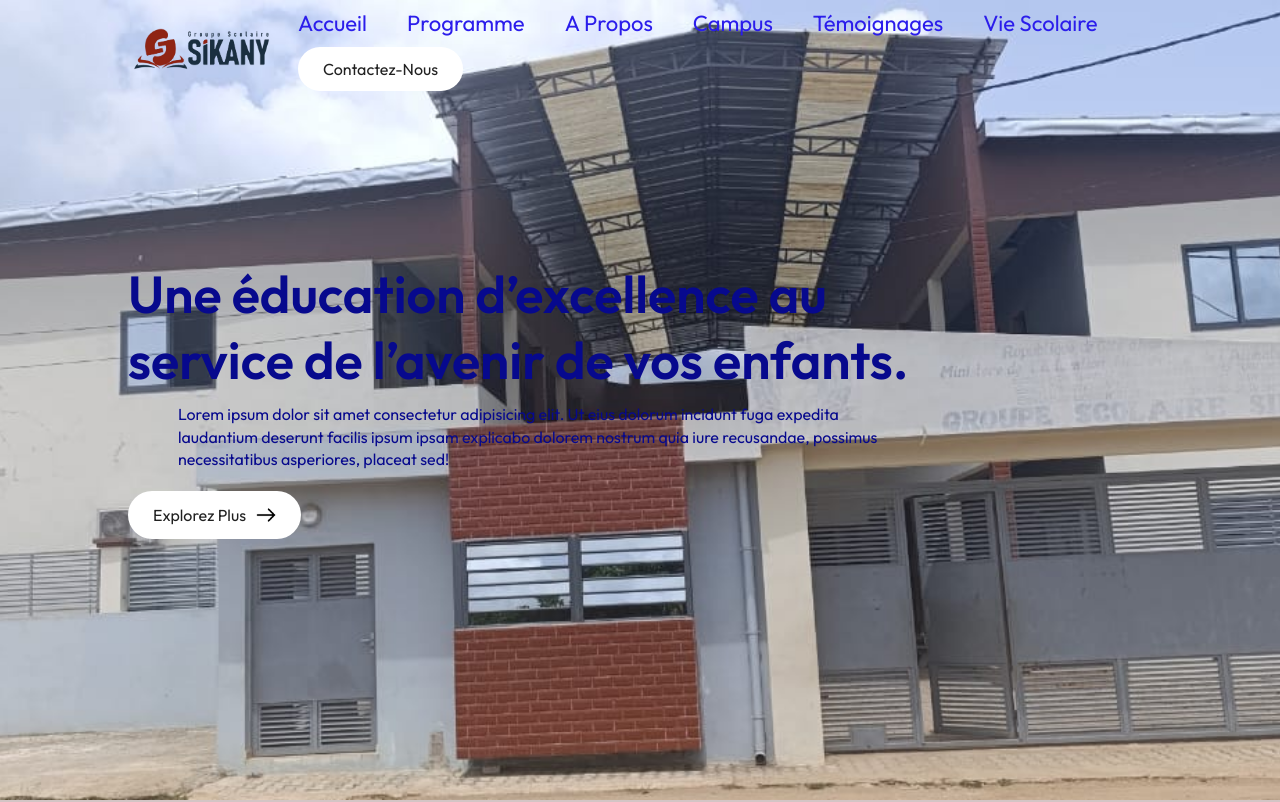
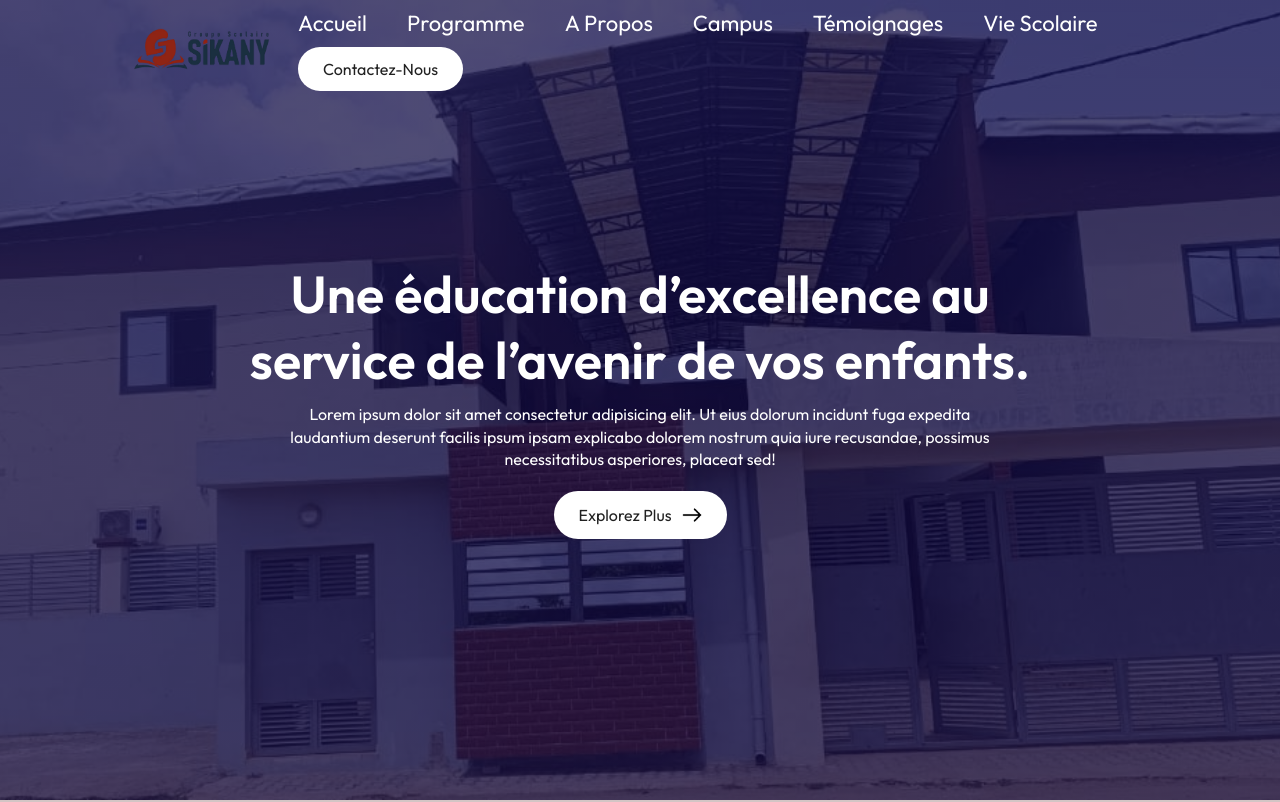
Before and after one commit to AbdelazizSangare/sikany, a React (Vite) app: page / in a window 1280 px wide. Shown: the top 802 px of the page. Built offline with nearby package versions, Linux system fonts and the light colour scheme.

Commit message:
Fix: configuration for Vercel deployment

```diff
--- a/src/Components/Hero/Hero.css
+++ b/src/Components/Hero/Hero.css
@@ -1,16 +1,16 @@
 .hero{
     width: 100%;
     min-height: 100vh;
-    background: url('../../assets/hero.jpg');
+    background: linear-gradient(rgba(8,0,58,0.7),rgba(8,0,58,0.7)), url('../../assets/hero.jpg');
     background-size: cover;
     background-position: center;
-    color: #07098d;
+    color: #fff;
     display: flex;
     align-items: center;
-    justify-content: left;
+    justify-content: center;
 }
 .hero-text{
-    text-align: left;
+    text-align: center;
     max-width: 800px;
 }
 .hero-text h1{
--- a/src/Components/Navbar/Navbar.css
+++ b/src/Components/Navbar/Navbar.css
@@ -1,6 +1,6 @@
 nav{
     width: 100%;
-    color: #2b1deb;
+    color: #ffffff;
     padding: 4px 0;
     position: fixed;
     top: 0;
```
